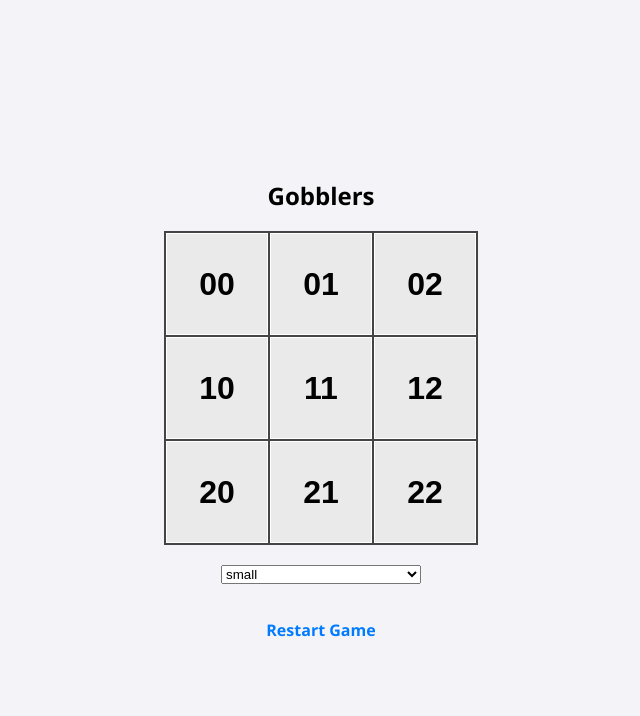
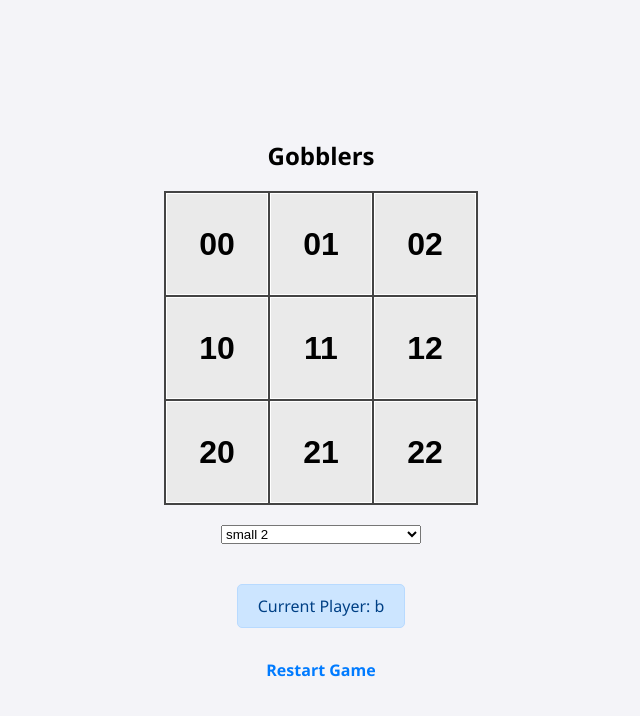
Before and after one commit to colecantu904/gobbler_reinforce, a Flask app: page / in a window 1280 px wide. Shown: the top 716 px of the page, without its empty margins (319-959 px from the left). Run offline with Flask 3, Linux system fonts and the light colour scheme.

Commit message:
fixed some stuff

```diff
--- a/app.py
+++ b/app.py
@@ -27,7 +27,7 @@ def index():
             print(game.board)
             session['game'] = game.__dict__
 
-    return render_template("index.html", board=game.board, winner=game.check_game_over())
+    return render_template("index.html", board=game.board, winner=game.check_game_over(), pieces=game._get_available_pices(), player=game.get_current_player())
 
 @app.route("/reset")
 def reset():
--- a/templates/index.html
+++ b/templates/index.html
@@ -68,6 +68,26 @@
             margin-top: 20px;
         }
 
+        .blueinplay {
+            background-color: #cce5ff;
+            color: #004085;
+            padding: 10px 20px;
+            border: 1px solid #b8daff;
+            border-radius: 5px;
+            margin-top: 20px;
+
+        }
+
+        .redinplay {
+            background-color: #f5c6cb;
+            color: #721c24;
+            padding: 10px 20px;
+            border: 1px solid #f5c6cb;
+            border-radius: 5px;
+            margin-top: 20px;
+
+        }
+
         a {
             margin-top: 15px;
             display: inline-block;
@@ -118,9 +138,9 @@
             {% endfor %}
         </table>
         <select name="size" style="display:block; margin: 20px auto; width: 200px;">
-            <option value="0">small</option>
-            <option value="1">medium</option>
-            <option value="2">large</option>
+            <option value="0">small {{pieces[(player, 0)]}}</option>
+            <option value="1">medium {{pieces[(player, 1)]}}</option>
+            <option value="2">large {{pieces[(player, 2)]}}</option>
         </select>
     </form>
 
@@ -130,6 +150,14 @@
         {% else %}
             <p class="draw" style="text-align:center;">🤝 It's a Tie!</p>
         {% endif %}
+
+        {% else %}
+        {% if player == "b" %}
+            <p class="blueinplay" style="text-align:center; ">Current Player: {{player}}</p>
+        {% else %}
+            <p class="redinplay" style="text-align:center; ">Current Player: {{player}}</p>
+        {% endif %}
+
     {% endif %}
     <div style="text-align:center;">
         <a href="/reset">Restart Game</a>
```
